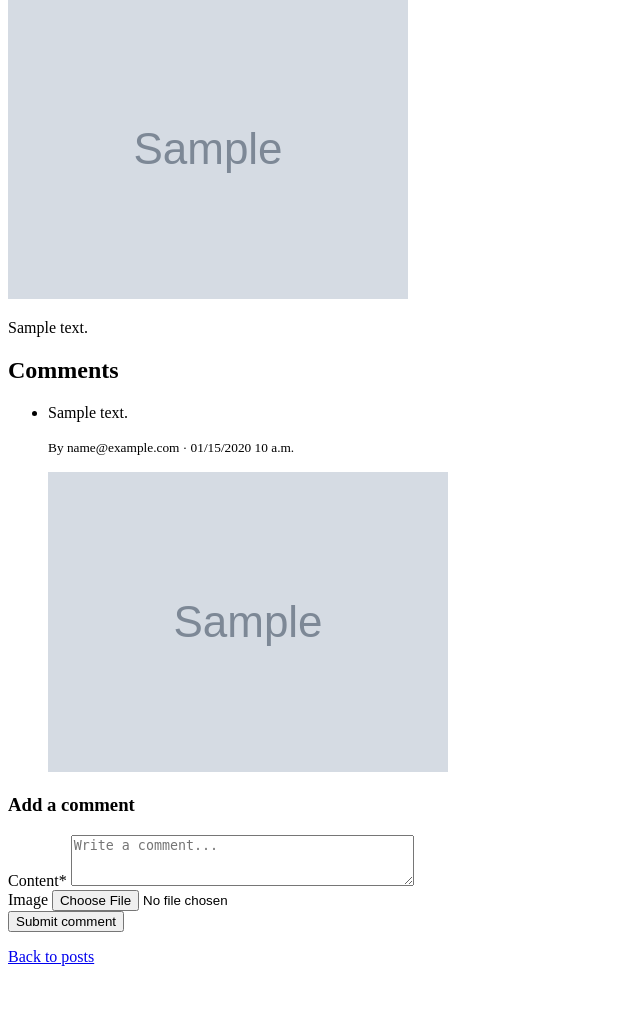
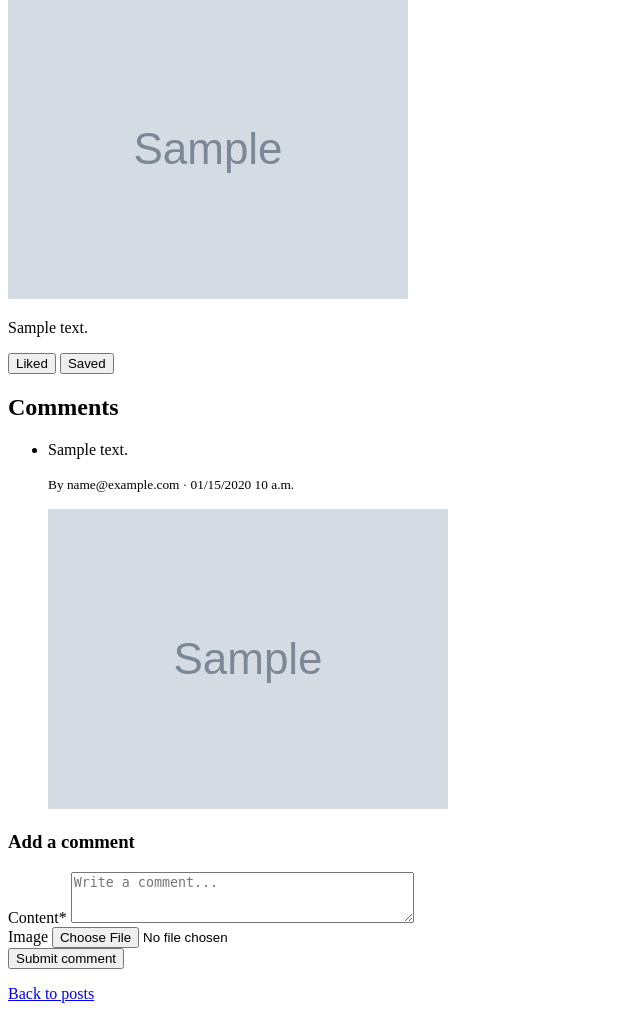
Before and after one commit to COMPSCI5012-Internet-Technology/GlasgowSurvivalGuide, a Django app: page /posts/1/ in a window 1280 px wide. Shown: the part 204-1223 px from the top of the page, without its empty margins (0-640 px from the left). Before the commit the page ends 1170 px from the top, so only its background shows below. Run offline with Django 5.2, Linux system fonts and the light colour scheme; a user stored in the database is signed in; tables that the repository leaves empty hold one stand-in row (values such as "Sample post"); grey boxes marked "Sample" are stand-in pictures.

Commit message:
add Save and Like

```diff
--- a/guide/urls.py
+++ b/guide/urls.py
@@ -12,5 +12,7 @@ urlpatterns = [
     path('accounts/logout/', LogoutView.as_view(), name='logout'),
     path('posts/', views.post_list, name='post_list'),
     path('posts/new/', views.post_create, name='post_create'),
+    path('posts/<int:pk>/like/', views.post_like, name='post_like'),
+    path('posts/<int:pk>/save/', views.post_save, name='post_save'),
     path('posts/<int:pk>/', views.post_detail, name='post_detail'),
 ]
--- a/guide/views.py
+++ b/guide/views.py
@@ -128,8 +128,50 @@ def post_detail(request, pk):
     else:
         form = CommentForm()
 
+    is_liked = False
+    is_saved = False
+    if request.user.is_authenticated:
+        is_liked = post.liked_by.filter(pk=request.user.pk).exists()
+        is_saved = post.saved_by.filter(pk=request.user.pk).exists()
+
     return render(
         request,
         'guide/post_detail.html',
-        {'post': post, 'comment_list': comment_list, 'comment_form': form},
+        {
+            'post': post,
+            'comment_list': comment_list,
+            'comment_form': form,
+            'is_liked': is_liked,
+            'is_saved': is_saved,
+        },
     )
+
+
+@login_required
+def post_like(request, pk):
+    post = get_object_or_404(Post, pk=pk)
+    if not post.status and request.user != post.author:
+        raise Http404
+    if post.liked_by.filter(pk=request.user.pk).exists():
+        post.liked_by.remove(request.user)
+    else:
+        post.liked_by.add(request.user)
+    next_url = request.GET.get('next') or request.POST.get('next')
+    if next_url:
+        return redirect(next_url)
+    return redirect('guide:post_detail', pk=post.pk)
+
+
+@login_required
+def post_save(request, pk):
+    post = get_object_or_404(Post, pk=pk)
+    if not post.status and request.user != post.author:
+        raise Http404
+    if post.saved_by.filter(pk=request.user.pk).exists():
+        post.saved_by.remove(request.user)
+    else:
+        post.saved_by.add(request.user)
+    next_url = request.GET.get('next') or request.POST.get('next')
+    if next_url:
+        return redirect(next_url)
+    return redirect('guide:post_detail', pk=post.pk)
--- a/templates/guide/post_detail.html
+++ b/templates/guide/post_detail.html
@@ -12,6 +12,21 @@
   {% endif %}
   <div>{{ post.description|linebreaks }}</div>
 </article>
+
+{% if user.is_authenticated %}
+<section aria-label="Like and save">
+  <form method="post" action="{% url 'guide:post_like' pk=post.pk %}" style="display: inline;">
+    {% csrf_token %}
+    <input type="hidden" name="next" value="{{ request.get_full_path }}">
+    <button type="submit">{% if is_liked %}Liked{% else %}Like{% endif %}</button>
+  </form>
+  <form method="post" action="{% url 'guide:post_save' pk=post.pk %}" style="display: inline;">
+    {% csrf_token %}
+    <input type="hidden" name="next" value="{{ request.get_full_path }}">
+    <button type="submit">{% if is_saved %}Saved{% else %}Save{% endif %}</button>
+  </form>
+</section>
+{% endif %}
 
 <section aria-label="Comments">
   <h2>Comments</h2>
```
